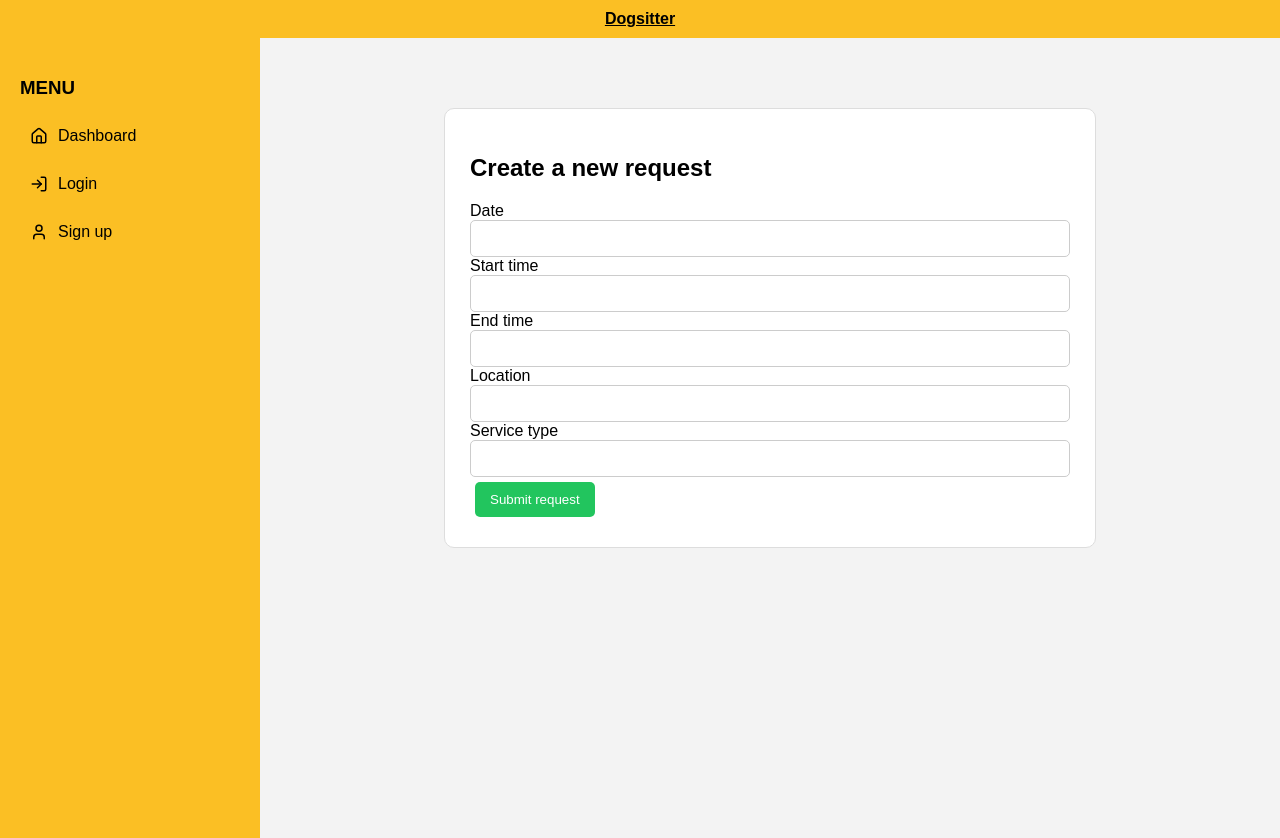
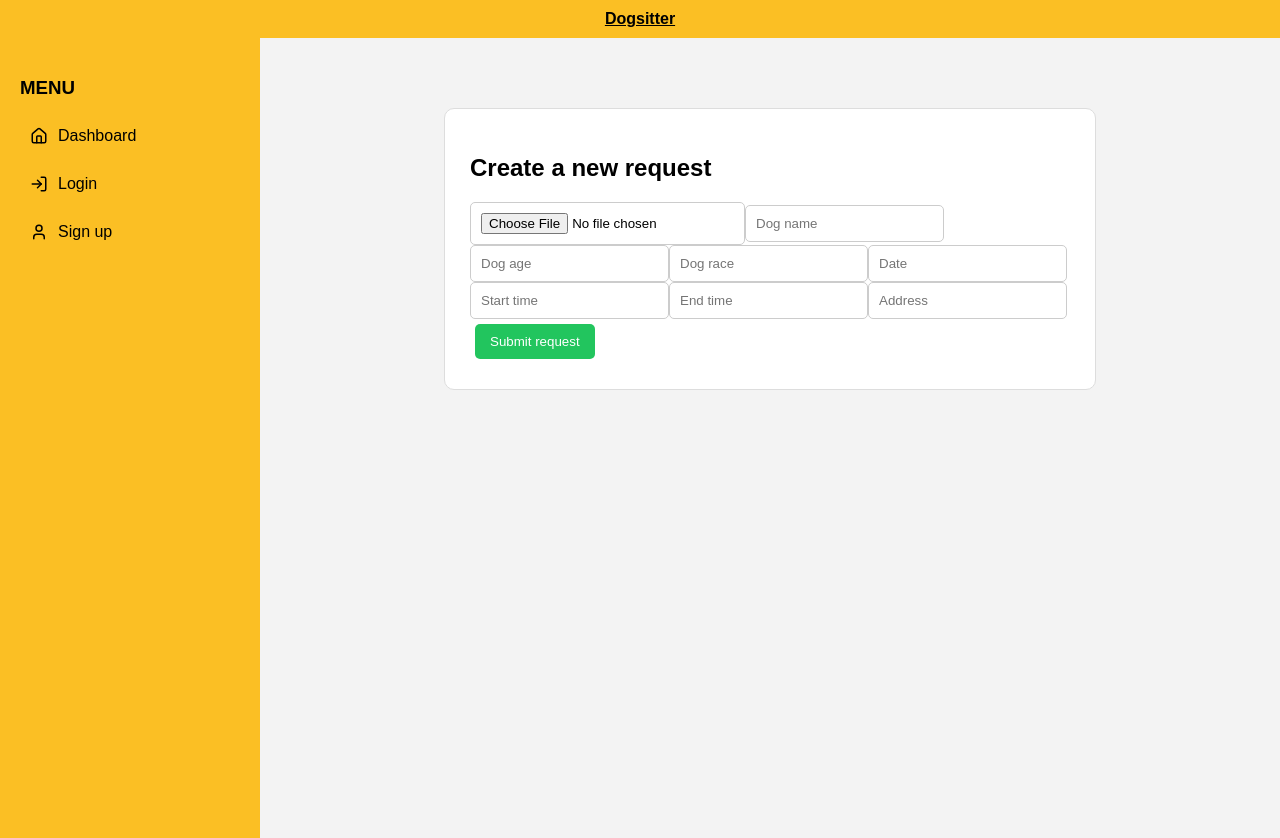
Before and after one commit to Thibaultdarmancier/dogsitter-frontend, a Next.js app: page /create-request in a window 1280 px wide. Built offline with nearby package versions, Linux system fonts and the light colour scheme.

Commit message:
create v2

```diff
--- a/app/create-request/page.tsx
+++ b/app/create-request/page.tsx
@@ -5,6 +5,10 @@ import { createRequest } from "@/lib/api";
 
 export default function CreateRequest() {
   const [form, setForm] = useState<any>({
+    dog_name: "",
+    dog_age: "",
+    dog_race: "",
+    dog_image: "",
     date: "",
     start_time: "",
     end_time: "",
@@ -12,45 +16,67 @@ export default function CreateRequest() {
     service_type: "walk",
   });
 
+  const [preview, setPreview] = useState<string | null>(null);
   const [confirm, setConfirm] = useState(false);
 
-  const handleSubmit = () => setConfirm(true);
+  // 📷 IMAGE
+  const handleImage = (e: any) => {
+    const file = e.target.files[0];
+    if (!file) return;
 
-  const handleConfirm = async () => {
-    const payload = {
-      dog_id: 1, // ⚠️ temporaire
-      user_id: 1, // ⚠️ temporaire
-      address: form.address,
-      date: form.date,
-      start_time: form.start_time,
-      end_time: form.end_time,
-      status: "open",
-      service_type: form.service_type,
-      assigned_dogsitter_id: null,
+    setPreview(URL.createObjectURL(file));
+
+    const reader = new FileReader();
+    reader.onloadend = () => {
+      setForm((prev: any) => ({
+        ...prev,
+        dog_image: reader.result,
+      }));
+    };
+    reader.readAsDataURL(file);
   };
 
-    console.log("SENDING:", payload);
+  // 🟢 SUBMIT
+  const handleSubmit = () => {
+    setConfirm(true);
+  };
 
-    const res = await createRequest(payload);
+  // ✅ CONFIRM → BACKEND
+  const handleConfirm = async () => {
+    try {
+      const res = await createRequest(form);
 
-    if (res.ok) {
-      alert("Request created!");
-    } else {
+      if (!res.ok) {
+        const err = await res.text();
+        console.error("Backend error:", err);
         alert("Error creating request");
+        return;
       }
 
+      alert("Request created!");
       setConfirm(false);
+
+    } catch (err) {
+      console.error(err);
+      alert("Network error");
+    }
   };
 
+  // ===== CONFIRM SCREEN =====
   if (confirm) {
     return (
       <div className="form-wrapper">
         <div className="form-card">
           <h2>Confirm Request</h2>
 
-          <p>Date: {form.date}</p>
-          <p>Time: {form.start_time} - {form.end_time}</p>
-          <p>Location: {form.address}</p>
+          {preview && <img src={preview} className="preview-img" />}
+
+          <p><b>Dog:</b> {form.dog_name}</p>
+          <p><b>Age:</b> {form.dog_age}</p>
+          <p><b>Race:</b> {form.dog_race}</p>
+          <p><b>Date:</b> {form.date}</p>
+          <p><b>Time:</b> {form.start_time} - {form.end_time}</p>
+          <p><b>Location:</b> {form.address}</p>
 
           <button className="btn-green" onClick={handleConfirm}>
             Confirm
@@ -64,61 +90,70 @@ export default function CreateRequest() {
     );
   }
 
+  // ===== FORM =====
   return (
     <div className="form-wrapper">
       <div className="form-card">
-
         <h2>Create a new request</h2>
 
-        <div className="form-group">
-          <label>Date</label>
+        {/* IMAGE */}
+        <input type="file" onChange={handleImage} />
+        {preview && <img src={preview} className="preview-img" />}
+
+        {/* DOG */}
         <input
+          placeholder="Dog name"
+          onChange={(e) =>
+            setForm({ ...form, dog_name: e.target.value })
+          }
+        />
+
+        <input
+          placeholder="Dog age"
+          onChange={(e) =>
+            setForm({ ...form, dog_age: e.target.value })
+          }
+        />
+
+        <input
+          placeholder="Dog race"
+          onChange={(e) =>
+            setForm({ ...form, dog_race: e.target.value })
+          }
+        />
+
+        {/* REQUEST */}
+        <input
+          placeholder="Date"
           onChange={(e) =>
             setForm({ ...form, date: e.target.value })
           }
         />
-        </div>
 
-        <div className="form-group">
-          <label>Start time</label>
         <input
+          placeholder="Start time"
           onChange={(e) =>
             setForm({ ...form, start_time: e.target.value })
           }
         />
-        </div>
 
-        <div className="form-group">
-          <label>End time</label>
         <input
+          placeholder="End time"
           onChange={(e) =>
             setForm({ ...form, end_time: e.target.value })
           }
         />
-        </div>
 
-        <div className="form-group">
-          <label>Location</label>
         <input
+          placeholder="Address"
           onChange={(e) =>
             setForm({ ...form, address: e.target.value })
           }
         />
-        </div>
-
-        <div className="form-group">
-          <label>Service type</label>
-          <input
-            onChange={(e) =>
-              setForm({ ...form, service_type: e.target.value })
-            }
-          />
-        </div>
 
         <button className="btn-green" onClick={handleSubmit}>
           Submit request
         </button>
-
       </div>
     </div>
   );
```
Lines whose indentation alone changed are shown as unchanged.
